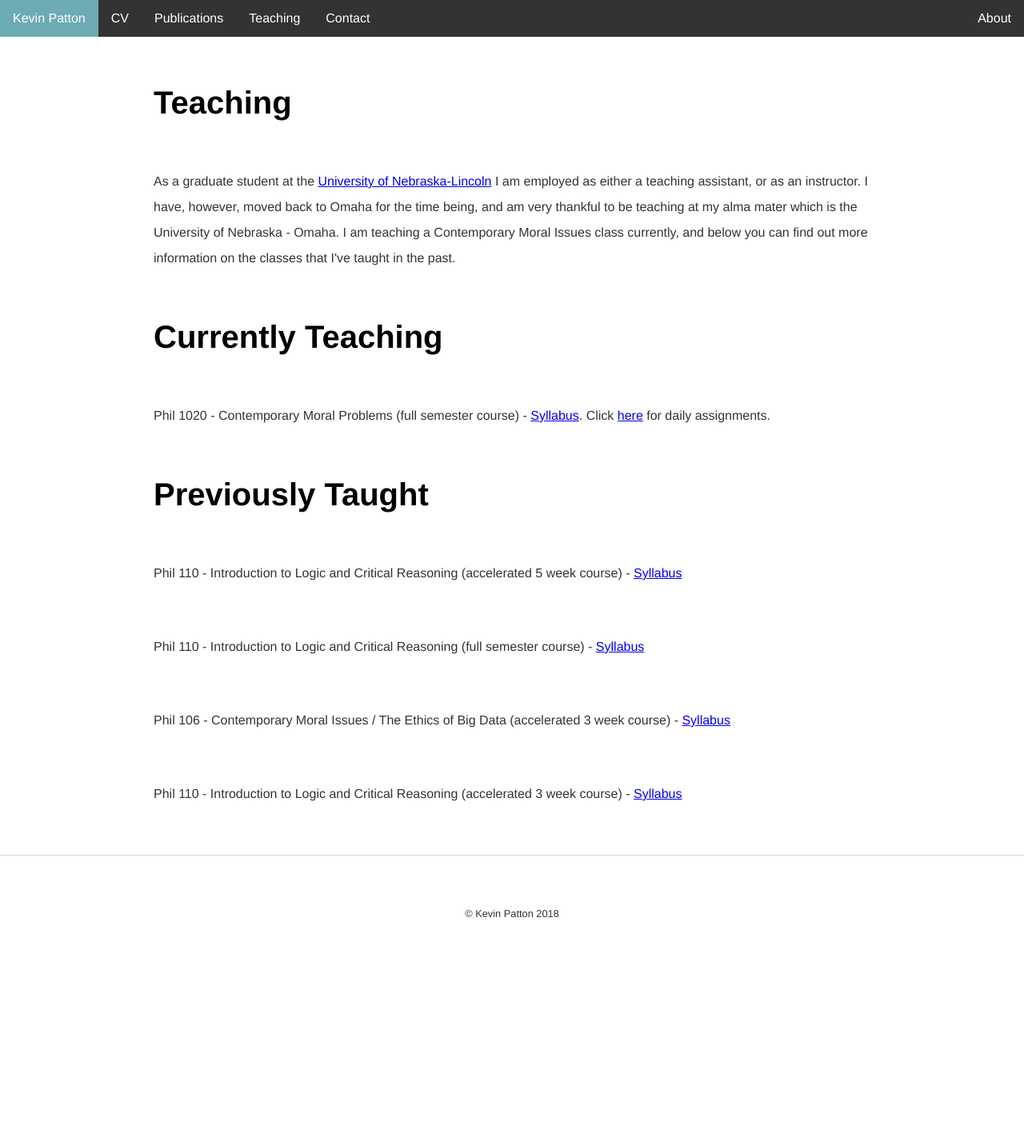
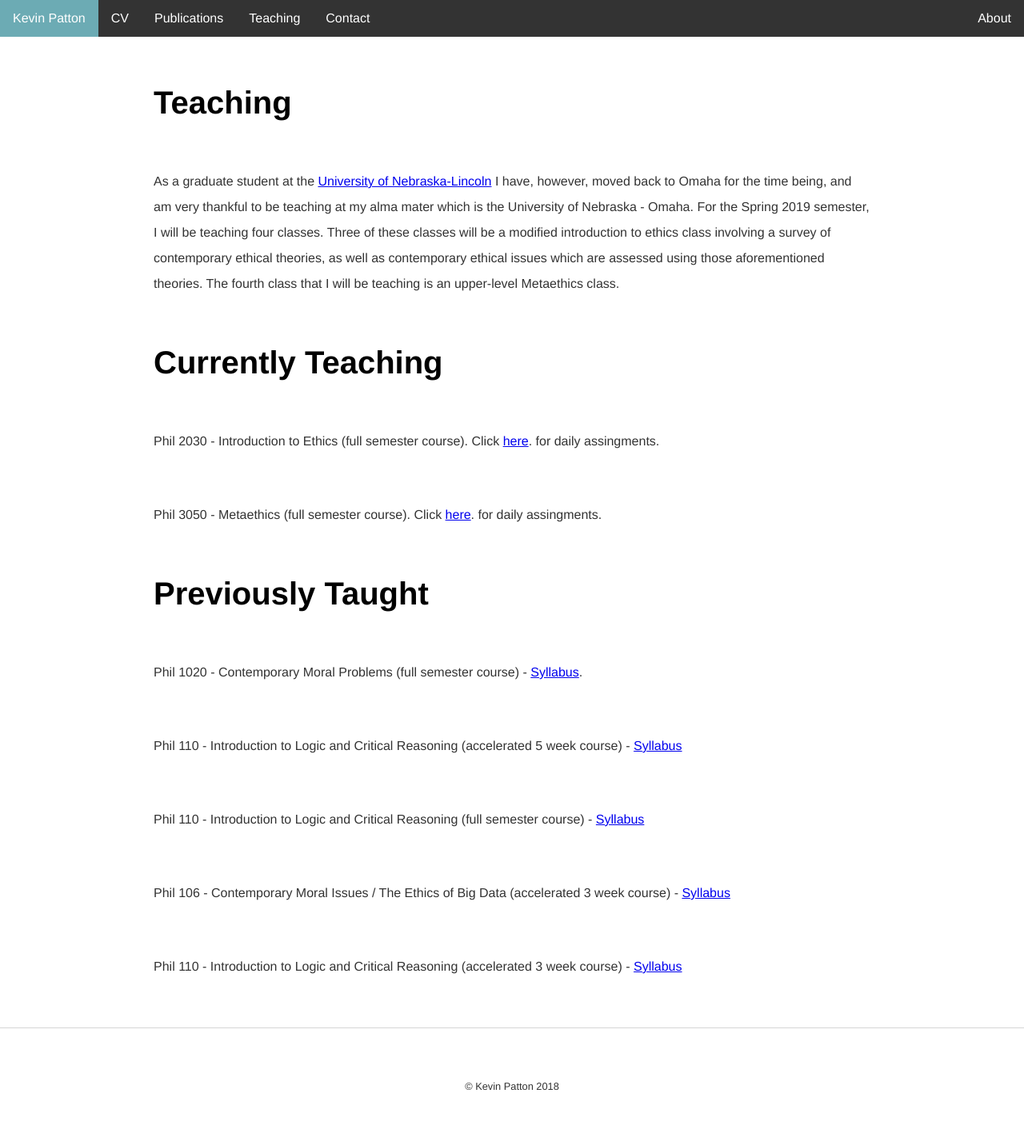
Before and after one commit to kevinjpatton/kevinjpatton.github.io, a Jekyll site: the page built from teaching/index.html, in a window 1280 px wide. Shown: the whole page at 80% size. Built offline with Jekyll 4.4.1, drawn with Linux system fonts in a browser that asks for light colours; Markdown is read by kramdown in place of the engine named in the settings; before the commit the page ends 1216 px from its top, so only the background shows below that.

Commit message:
Update index.html

```diff
--- a/teaching/index.html
+++ b/teaching/index.html
@@ -3,10 +3,12 @@
 title: Teaching - Kevin Patton
 ---
 <h1>Teaching</h1>
-<p>As a graduate student at the <a href="http://www.unl.edu/philosophy/graduate-students#patton" target="_blank">University of Nebraska-Lincoln</a> I am employed as either a teaching assistant, or as an instructor.  I have, however, moved back to Omaha for the time being, and am very thankful to be teaching at my alma mater which is the University of Nebraska - Omaha.  I am teaching a Contemporary Moral Issues class currently, and below you can find out more information on the classes that I've taught in the past.</p>
+<p>As a graduate student at the <a href="http://www.unl.edu/philosophy/graduate-students#patton" target="_blank">University of Nebraska-Lincoln</a>  I have, however, moved back to Omaha for the time being, and am very thankful to be teaching at my alma mater which is the University of Nebraska - Omaha.  For the Spring 2019 semester, I will be teaching four classes.  Three of these classes will be a modified introduction to ethics class involving a survey of contemporary ethical theories, as well as contemporary ethical issues which are assessed using those aforementioned theories.  The fourth class that I will be teaching is an upper-level Metaethics class.</p>
 <h1>Currently Teaching</h1>
-<p>Phil 1020 - Contemporary Moral Problems (full semester course) - <a href="/teaching/phil1020/Phil1020Syllabus.pdf" target="_blank">Syllabus</a>.  Click <a href="/teaching/phil1020/index.html">here</a> for daily assignments.</p>
+<p>Phil 2030 - Introduction to Ethics (full semester course).  Click <a href="/teaching/phil_2030/index.html" target="_blank">here</a>. for daily assingments.
+<p>Phil 3050 - Metaethics (full semester course).  Click <a href="/teaching/phil_3050/index.html" target="_blank">here</a>. for daily assingments.
 <h1>Previously Taught</h1>
+<p>Phil 1020 - Contemporary Moral Problems (full semester course) - <a href="/teaching/phil1020/Phil1020Syllabus.pdf" target="_blank">Syllabus</a>.
 <p>Phil 110 - Introduction to Logic and Critical Reasoning (accelerated 5 week course) - <a href="/teaching/Phil110_SyllabusSpring2017.pdf" target="_blank">Syllabus</a></p>
 <p>Phil 110 - Introduction to Logic and Critical Reasoning (full semester course) - <a href="/teaching/Phil110_SyllabusSpring2017.pdf" target="_blank">Syllabus</a></p>
 <p>Phil 106 - Contemporary Moral Issues / The Ethics of Big Data (accelerated 3 week course) - <a href="https://www.academia.edu/13590446/The_Ethics_of_Big_Data" target="_blank">Syllabus</a></p>
```
